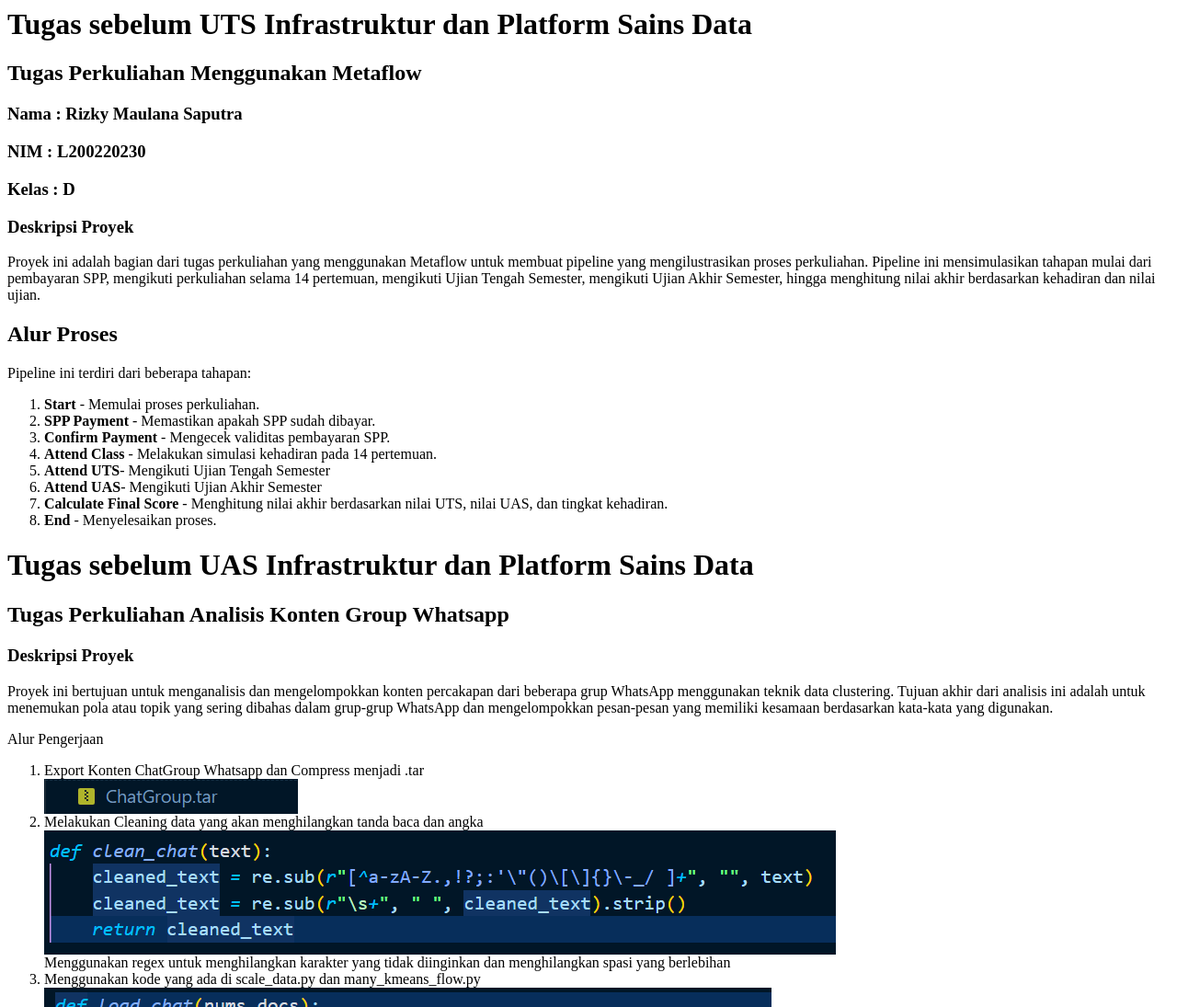
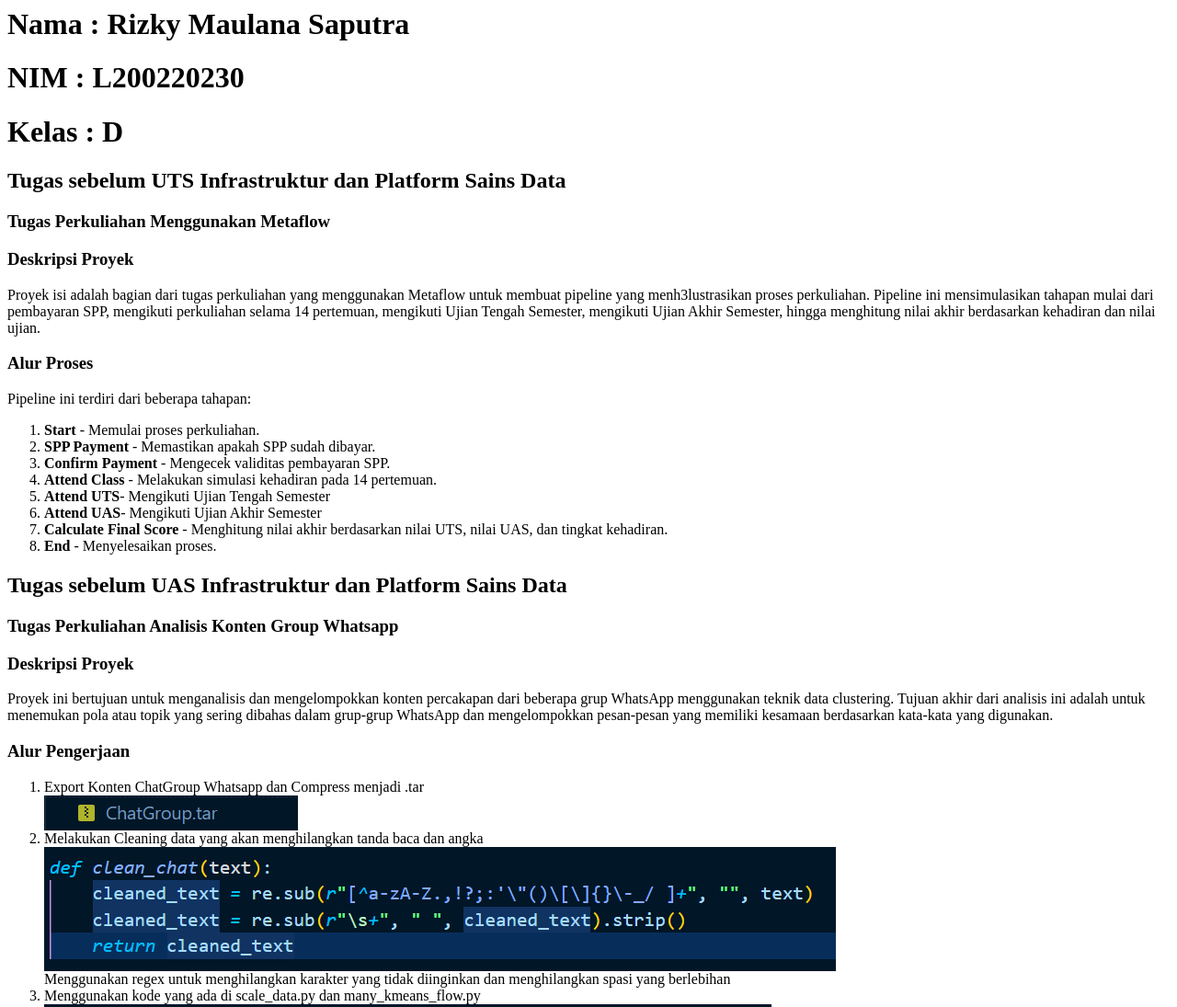
Before and after one commit to RizkytheMagicalCheeseWizard/teamwork.github.io, a plain HTML site: page index.html in a window 1280 px wide. Shown: the top 1095 px of the page at 92% size. Drawn offline with Linux system fonts and the light colour scheme.

Commit message:
Update index.html

```diff
--- a/index.html
+++ b/index.html
@@ -1,18 +1,18 @@
-<h1>Tugas sebelum UTS Infrastruktur dan Platform Sains Data</h1>
-<h2>Tugas Perkuliahan Menggunakan Metaflow</h2>
+<h1>Nama : Rizky Maulana Saputra</h>
+<h1>NIM : L200220230</h1>
+<h1>Kelas : D</h1>
 
-<h3>Nama : Rizky Maulana Saputra</h3>
-<h3>NIM : L200220230</h3>
-<h3>Kelas : D</h3>
+<h2>Tugas sebelum UTS Infrastruktur dan Platform Sains Data</h2>
+<h3>Tugas Perkuliahan Menggunakan Metaflow</h3>
 
 <h3>Deskripsi Proyek</h3>
 <p>
-  Proyek ini adalah bagian dari tugas perkuliahan yang menggunakan Metaflow untuk membuat pipeline yang mengilustrasikan proses perkuliahan.
+  Proyek isi adalah bagian dari tugas perkuliahan yang menggunakan Metaflow untuk membuat pipeline yang menh3lustrasikan proses perkuliahan.
   Pipeline ini mensimulasikan tahapan mulai dari pembayaran SPP, mengikuti perkuliahan selama 14 pertemuan, mengikuti Ujian Tengah Semester, mengikuti Ujian Akhir Semester, hingga menghitung nilai akhir
   berdasarkan kehadiran dan nilai ujian.
 </p>
 
-<h2>Alur Proses</h2>
+<h3>Alur Proses</h3>
 <p>Pipeline ini terdiri dari beberapa tahapan:</p>
 <ol>
   <li><strong>Start</strong> - Memulai proses perkuliahan.</li>
@@ -25,14 +25,15 @@
   <li><strong>End</strong> - Menyelesaikan proses.</li>
 </ol>
 
-<h1>Tugas sebelum UAS Infrastruktur dan Platform Sains Data</h1>
-<h2>Tugas Perkuliahan Analisis Konten Group Whatsapp</h2>
+<h2>Tugas sebelum UAS Infrastruktur dan Platform Sains Data</h2>
+<h3>Tugas Perkuliahan Analisis Konten Group Whatsapp</h3>
+
 <h3>Deskripsi Proyek</h3>
 <p>
     Proyek ini bertujuan untuk menganalisis dan mengelompokkan konten percakapan dari beberapa grup WhatsApp menggunakan teknik data clustering.
     Tujuan akhir dari analisis ini adalah untuk menemukan pola atau topik yang sering dibahas dalam grup-grup WhatsApp dan mengelompokkan pesan-pesan yang memiliki kesamaan berdasarkan kata-kata yang digunakan.
 </p>
-<div>Alur Pengerjaan</div>
+<h3>Alur Pengerjaan</h3>
 <ol>
     <li>
         <div>Export Konten ChatGroup Whatsapp dan Compress menjadi .tar</div>
```
